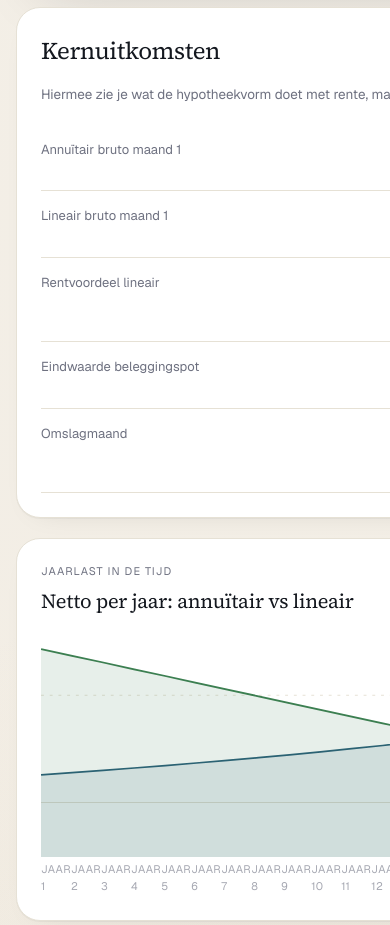
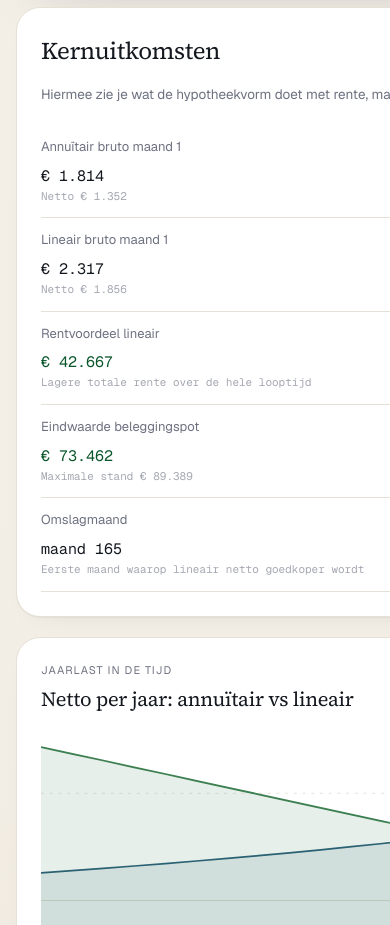
Before and after one commit to oli4vos/projectwebsite, a Next.js app: page /apps/annuitair-lineair in a window 390 px wide. Shown: the part 2020-2945 px from the top of the page. Built offline with nearby package versions, Linux system fonts and the light colour scheme.

Commit message:
fix: standardize mobile calculator layouts

```diff
--- a/apps/hypotheek-impact-studieschuld/Calculator.tsx
+++ b/apps/hypotheek-impact-studieschuld/Calculator.tsx
@@ -4,6 +4,7 @@ import { useState } from "react";
 import { MobileFieldFlowControls } from "@/components/MobileFieldFlowControls";
 import { ResultRow } from "@/components/ResultRow";
 import { ToolDisclosure } from "@/components/ToolDisclosure";
+import { CalculatorShell } from "@/components/tool/CalculatorShell";
 import { Pill } from "@/components/ui";
 import { useMobileFieldFlow } from "@/hooks/useMobileFieldFlow";
 import { useUserProfile } from "@/hooks/useUserProfile";
@@ -517,8 +518,8 @@ function CalculatorContent({
   }
 
   return (
-    <div className="grid gap-8 lg:grid-cols-[minmax(0,0.98fr)_minmax(0,1.02fr)]">
-      <section className="rounded-[1.5rem] border hair bg-white p-6 shadow-paper">
+    <CalculatorShell>
+      <section className="order-2 min-w-0 rounded-[1.5rem] border hair bg-white p-6 shadow-paper lg:order-1">
         <div>
           <div className="text-[11px] uppercase tracking-[0.14em] text-[var(--muted)]">
             Rekentool v2
@@ -982,7 +983,7 @@ function CalculatorContent({
         ) : null}
       </section>
 
-      <section className="space-y-5">
+      <section className="order-1 min-w-0 space-y-5 lg:order-2">
         <div className="rounded-[1.5rem] bg-[var(--deep)] p-6 text-white shadow-paper-lg">
           <div className="flex flex-wrap items-center justify-between gap-3">
             <div className="text-[11px] uppercase tracking-[0.12em] text-white/55">
@@ -1531,6 +1532,6 @@ function CalculatorContent({
           </div>
         </ToolDisclosure>
       </section>
-    </div>
+    </CalculatorShell>
   );
 }
--- a/apps/studieschuld-vs-beleggen/Calculator.tsx
+++ b/apps/studieschuld-vs-beleggen/Calculator.tsx
@@ -9,6 +9,7 @@ import {
 } from "@/components/charts";
 import { ResultRow } from "@/components/ResultRow";
 import { ToolDisclosure } from "@/components/ToolDisclosure";
+import { CalculatorShell } from "@/components/tool/CalculatorShell";
 import { Pill } from "@/components/ui";
 import { useMobileFieldFlow } from "@/hooks/useMobileFieldFlow";
 import { useUserProfile } from "@/hooks/useUserProfile";
@@ -288,8 +289,8 @@ function CalculatorContent({
   }
 
   return (
-    <div className="grid gap-8 lg:grid-cols-[minmax(0,0.92fr)_minmax(0,1.08fr)]">
-      <section className="rounded-[1.5rem] border hair bg-white p-6 shadow-paper">
+    <CalculatorShell>
+      <section className="order-2 min-w-0 rounded-[1.5rem] border hair bg-white p-6 shadow-paper lg:order-1">
         <div>
           <div className="text-[11px] uppercase tracking-[0.14em] text-[var(--muted)]">
             Scenario
@@ -570,7 +571,7 @@ function CalculatorContent({
         </div>
       </section>
 
-      <section className="space-y-5">
+      <section className="order-1 min-w-0 space-y-5 lg:order-2">
         <div className="rounded-[1.5rem] bg-[var(--deep)] p-6 text-white shadow-paper-lg">
           <div className="flex flex-wrap items-center justify-between gap-3">
             <div className="text-[11px] uppercase tracking-[0.12em] text-white/55">
@@ -763,9 +764,11 @@ function CalculatorContent({
               </div>
               <div className="min-w-0">
                 <AreaChart width={620} height={220} series={chartSeries} yTicks={yTicks} />
-                <div className="axis mt-1 flex items-center justify-between">
+                <div className="axis mt-1 flex items-center justify-between gap-2 overflow-hidden">
                   {xTicks.map((tick) => (
-                    <span key={tick}>jaar {tick}</span>
+                    <span key={tick} className="min-w-0 truncate first:text-left last:text-right">
+                      jaar {tick}
+                    </span>
                   ))}
                 </div>
               </div>
@@ -957,6 +960,6 @@ function CalculatorContent({
           </p>
         </div>
       </section>
-    </div>
+    </CalculatorShell>
   );
 }
--- a/src/components/ResultRow.tsx
+++ b/src/components/ResultRow.tsx
@@ -7,22 +7,24 @@ interface ResultRowProps {
 
 export function ResultRow({ label, value, sub, accent }: ResultRowProps) {
   return (
-    <div className="hair-b flex items-baseline justify-between gap-3 py-3 last:border-b-0">
+    <div className="hair-b py-3 last:border-b-0">
+      <div className="flex min-w-0 flex-col gap-1.5 sm:flex-row sm:items-baseline sm:justify-between sm:gap-3">
         <div className="min-w-0 flex-1 text-[13px] text-[var(--muted)]">{label}</div>
-      <div className="min-w-0 shrink-0 text-right">
+        <div className="min-w-0 max-w-full sm:max-w-[30ch] sm:text-right">
           <div
-          className={`font-mono text-[15px] tabular ${
+            className={`break-words font-mono text-[15px] tabular ${
               accent ? "text-[oklch(40%_0.10_152)]" : ""
             }`}
           >
             {value}
           </div>
           {sub ? (
-          <div className="max-w-[30ch] text-[11px] text-[var(--soft)] tabular">
+            <div className="break-words text-[11px] text-[var(--soft)] tabular">
               {sub}
             </div>
           ) : null}
         </div>
       </div>
+    </div>
   );
 }
--- /dev/null
+++ b/src/components/tool/CalculatorShell.tsx
@@ -0,0 +1,13 @@
+import type { ReactNode } from "react";
+
+type CalculatorShellProps = {
+  children: ReactNode;
+};
+
+export function CalculatorShell({ children }: CalculatorShellProps) {
+  return (
+    <div className="grid gap-8 lg:grid-cols-[minmax(0,0.95fr)_minmax(0,1.05fr)]">
+      {children}
+    </div>
+  );
+}
```
Also changed, not shown: 1 other file (tests, documents, lock files or other folders). Lines whose indentation alone changed are shown as unchanged.
